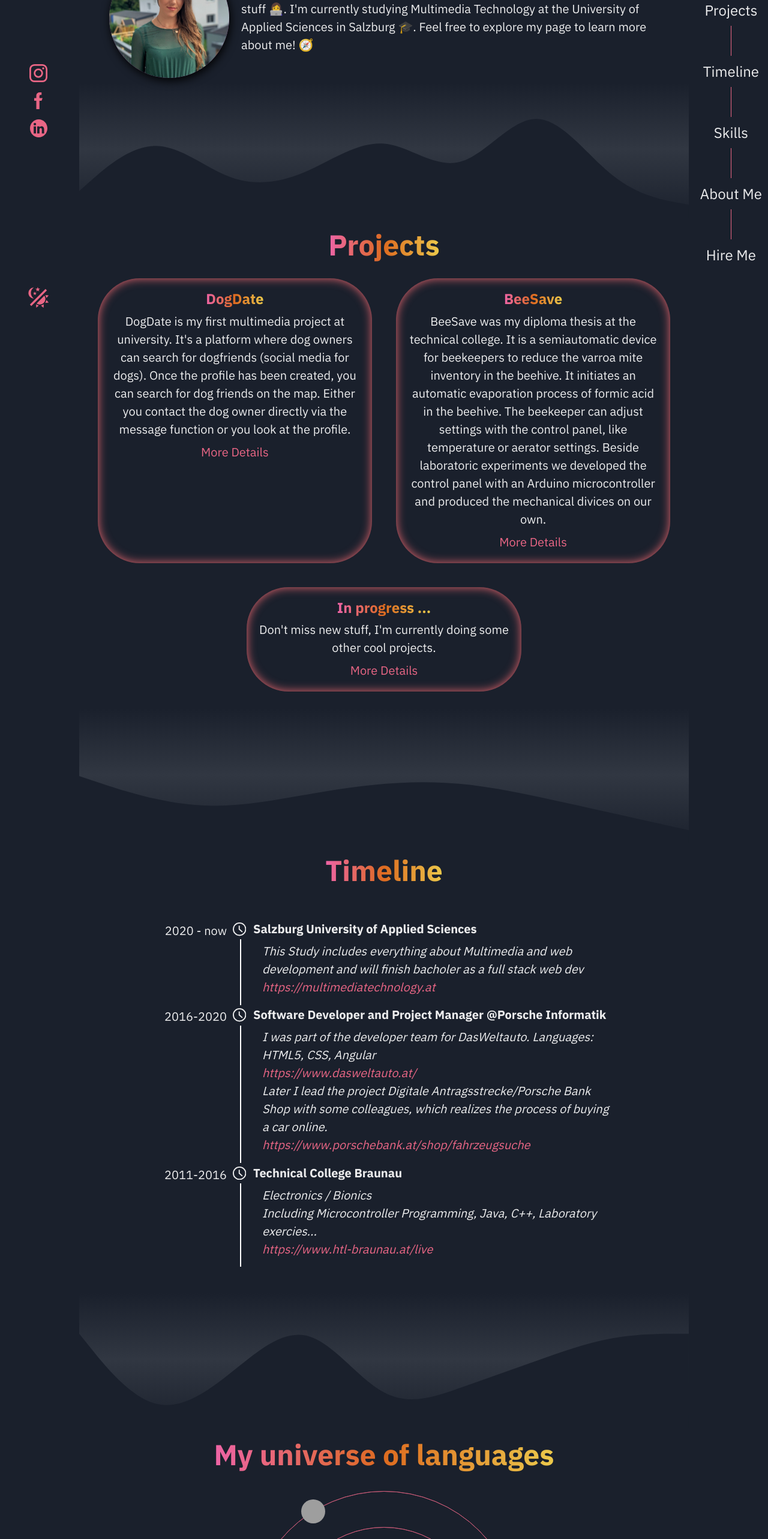
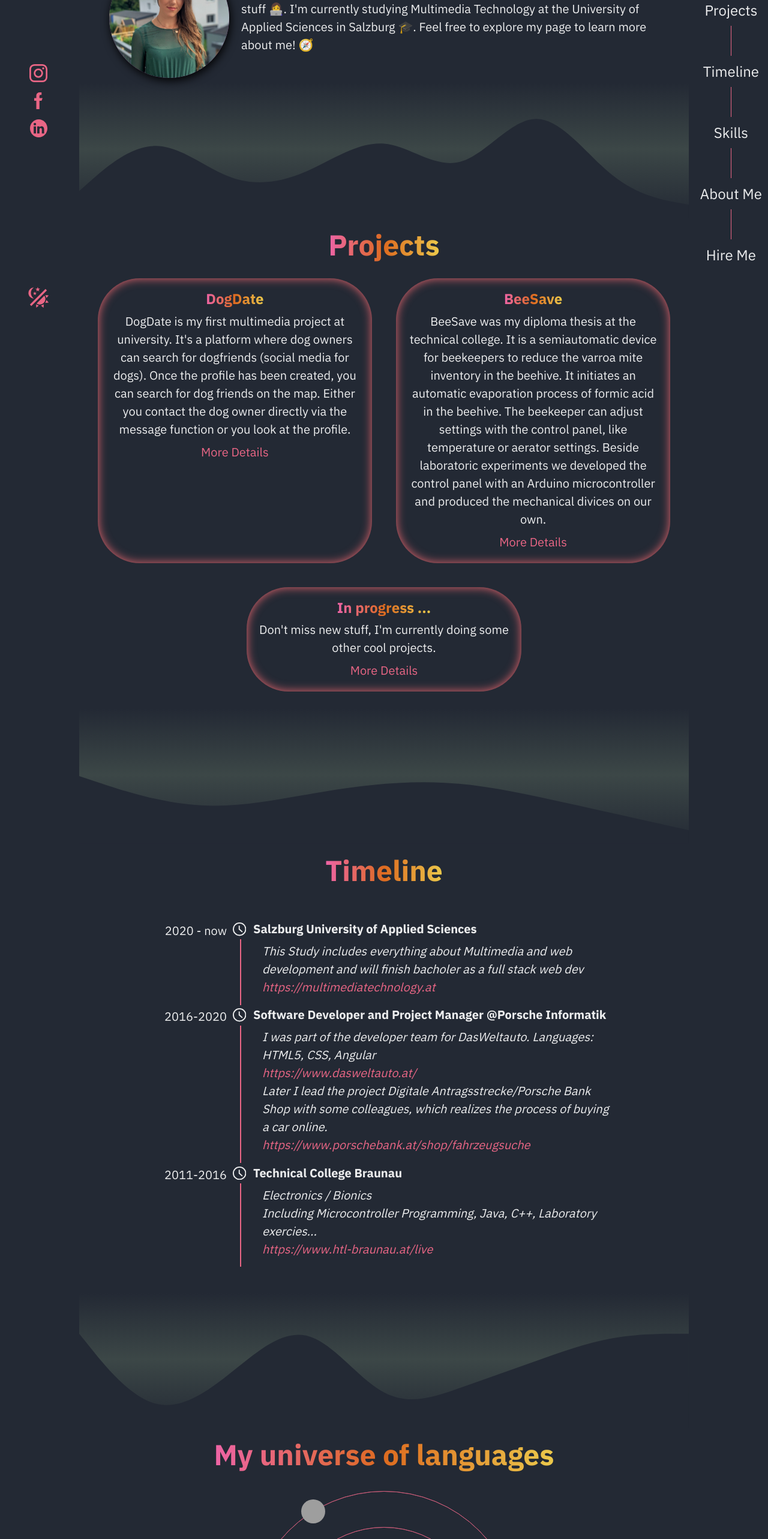
Before and after one commit to kerstin97/portfolio, a Next.js app in the folder portfolio/: page / in a window 1280 px wide. Shown: the part 234-2800 px from the top of the page at 60% size. Built offline with nearby package versions, Linux system fonts and the light colour scheme; grey boxes are pictures that could not be loaded.

Commit message:
fix valdatior and dark mode default

```diff
--- a/portfolio/next.config.js
+++ b/portfolio/next.config.js
@@ -1,4 +1,8 @@
 module.exports = {
   reactStrictMode: true,
-  swcMinify: false
+  swcMinify: false ,
+  i18n: {
+    locales: ["en"],
+    defaultLocale: "en",
+  },
 }
--- a/portfolio/pages/index.js
+++ b/portfolio/pages/index.js
@@ -13,7 +13,7 @@ import Wave1 from '../components/svgs/wave1.js'
 import Wave2 from '../components/svgs/wave2.js'
 import Wave3 from '../components/svgs/wave3.js'
 import Wave4 from '../components/svgs/wave4.js'
-import { Button } from '@chakra-ui/react';
+import { Box } from '@chakra-ui/react';
 import Skills from '../components/skills'
 
 export default function Home() {
@@ -22,7 +22,7 @@ export default function Home() {
   const isDark = colorMode === 'dark'
 
   return (
-    <div className={styles.container} bg={bgColor}>
+    <Box className={styles.container} bg={bgColor}>
       <Head>
         <title>Kerstin Reichinger</title>
         <meta name="description" content="My portfolio" />
@@ -37,28 +37,28 @@ export default function Home() {
         >
           <Hello/>
           <Wave1
-            fill={isDark ? "#1A202C" : "#fff"}
-            background={isDark ? "linear-gradient(180deg, rgba(26,32,44,1) 0%, rgba(49,55,66,1) 49%, rgba(27,33,45,1) 100%)" : "linear-gradient(180deg, rgba(255,255,255,1) 0%, rgba(233,102,110,0.3981967787114846) 49%, rgba(255,255,255,1)"}
+            fill={isDark ? "#232934" : "#F7FAFC"}
+            background={isDark ? "linear-gradient(180deg, rgba(35,41,52,1) 0%, rgba(60,71,71,1) 49%, rgba(35,41,52,1) 100%)" : "linear-gradient(180deg, rgba(247,250,252,1) 0%, rgba(233,102,110,0.3981967787114846) 49%, rgba(247,250,252,1) 100%)"}
           />
           <Projects/>
           <Wave2
-              fill={isDark ? "#1A202C" : "#fff"}
-              background={isDark ? "linear-gradient(180deg, rgba(26,32,44,1) 0%, rgba(49,55,66,1) 49%, rgba(27,33,45,1) 100%)" : "linear-gradient(180deg, rgba(255,255,255,1) 0%, rgba(233,102,110,0.3981967787114846) 49%, rgba(255,255,255,1)"}
+              fill={isDark ? "#232934" : "#F7FAFC"}
+              background={isDark ? "linear-gradient(180deg, rgba(35,41,52,1) 0%, rgba(60,71,71,1) 49%, rgba(35,41,52,1) 100%)" : "linear-gradient(180deg, rgba(247,250,252,1) 0%, rgba(233,102,110,0.3981967787114846) 49%, rgba(247,250,252,1) 100%)"}
             />
           <Timeline/>
           <Wave3
-              fill={isDark ? "#1A202C" : "#fff"}
-              background={isDark ? "linear-gradient(180deg, rgba(26,32,44,1) 0%, rgba(49,55,66,1) 49%, rgba(27,33,45,1) 100%)" : "linear-gradient(180deg, rgba(255,255,255,1) 0%, rgba(233,102,110,0.3981967787114846) 49%, rgba(255,255,255,1)"}
+              fill={isDark ? "#232934" : "#F7FAFC"}
+              background={isDark ? "linear-gradient(180deg, rgba(35,41,52,1) 0%, rgba(60,71,71,1) 49%, rgba(35,41,52,1) 100%)" : "linear-gradient(180deg, rgba(247,250,252,1) 0%, rgba(233,102,110,0.3981967787114846) 49%, rgba(247,250,252,1) 100%)"}
             />
           <Skills/>
           <Wave4
-              fill={isDark ? "#1A202C" : "#fff"}
-              background={isDark ? "linear-gradient(180deg, rgba(26,32,44,1) 0%, rgba(49,55,66,1) 49%, rgba(27,33,45,1) 100%)" : "linear-gradient(180deg, rgba(255,255,255,1) 0%, rgba(233,102,110,0.3981967787114846) 49%, rgba(255,255,255,1)"}
+              fill={isDark ? "#232934" : "#F7FAFC"}
+              background={isDark ? "linear-gradient(180deg, rgba(35,41,52,1) 0%, rgba(60,71,71,1) 49%, rgba(35,41,52,1) 100%)" : "linear-gradient(180deg, rgba(247,250,252,1) 0%, rgba(233,102,110,0.3981967787114846) 49%, rgba(247,250,252,1) 100%)"}
           />
           <AboutMe/>
           <Wave1
-            fill={isDark ? "#1A202C" : "#fff"}
-            background={isDark ? "linear-gradient(180deg, rgba(26,32,44,1) 0%, rgba(49,55,66,1) 49%, rgba(27,33,45,1) 100%)" : "linear-gradient(180deg, rgba(255,255,255,1) 0%, rgba(233,102,110,0.3981967787114846) 49%, rgba(255,255,255,1)"}
+            fill={isDark ? "#232934" : "#F7FAFC"}
+            background={isDark ? "linear-gradient(180deg, rgba(35,41,52,1) 0%, rgba(60,71,71,1) 49%, rgba(35,41,52,1) 100%)" : "linear-gradient(180deg, rgba(247,250,252,1) 0%, rgba(233,102,110,0.3981967787114846) 49%, rgba(247,250,252,1) 100%)"}
           />
         </VStack>
         <Navigation isDark={isDark} toggleColorMode={toggleColorMode}/>
@@ -77,6 +77,6 @@ export default function Home() {
         <a className={styles.link} href="https://icons8.com/icon/20909/html-5">Html 5 icon by Icons8</a>
         <a className={styles.link} href="https://icons8.com/icon/gYCTehfTlYk5/javascript-logo">JavaScript Logo icon by Icons8</a>
       </footer>
-    </div>
+    </Box>
   )
 }
--- a/portfolio/styles/timeline.css
+++ b/portfolio/styles/timeline.css
@@ -41,7 +41,7 @@
 }
 .timeline-entry-discription::before{
     content: "";
-    background-color: white;
+    background-color: var(--pink);
     position: absolute;
     height: Calc(100% + 1.2rem);
     left: -2.3rem;
```
